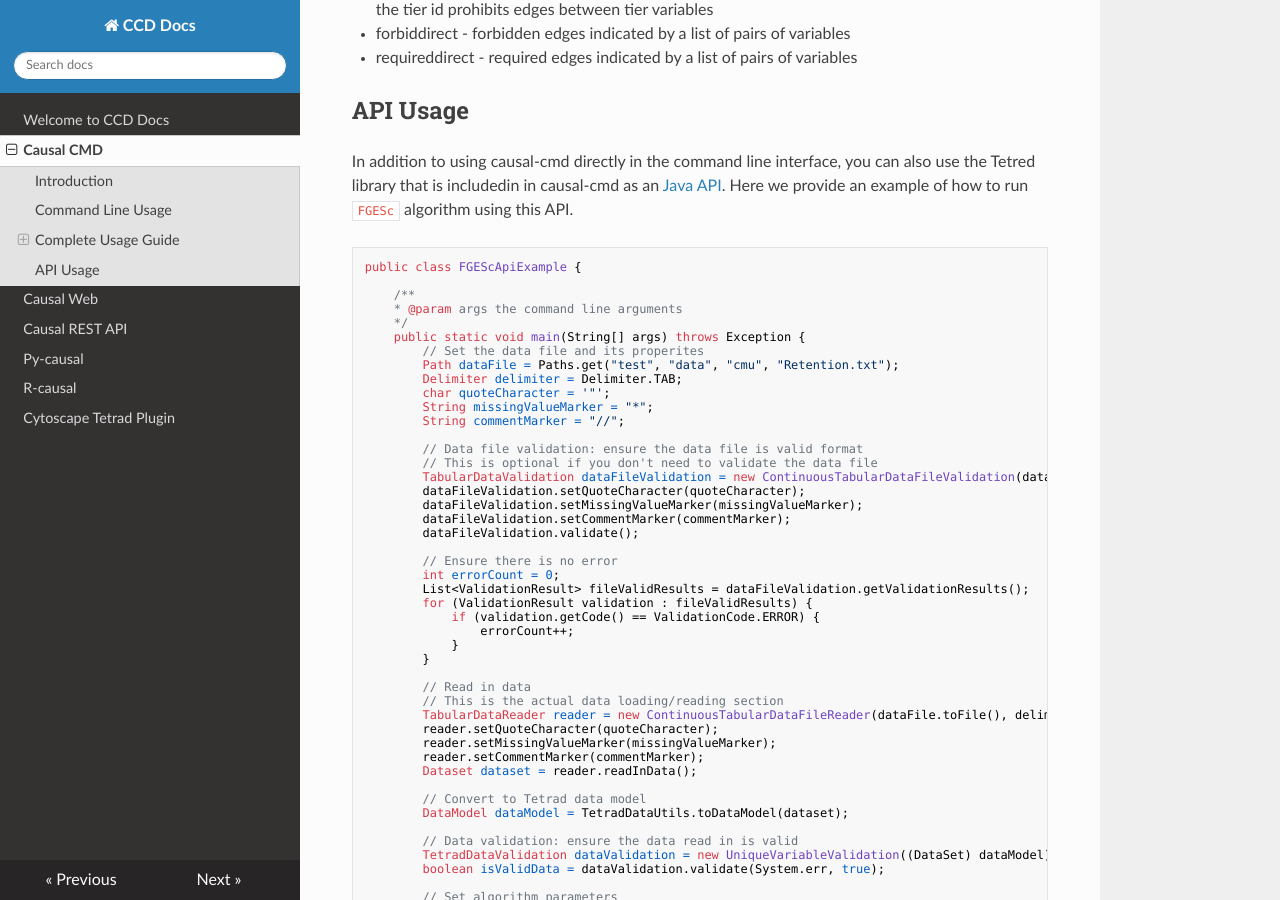
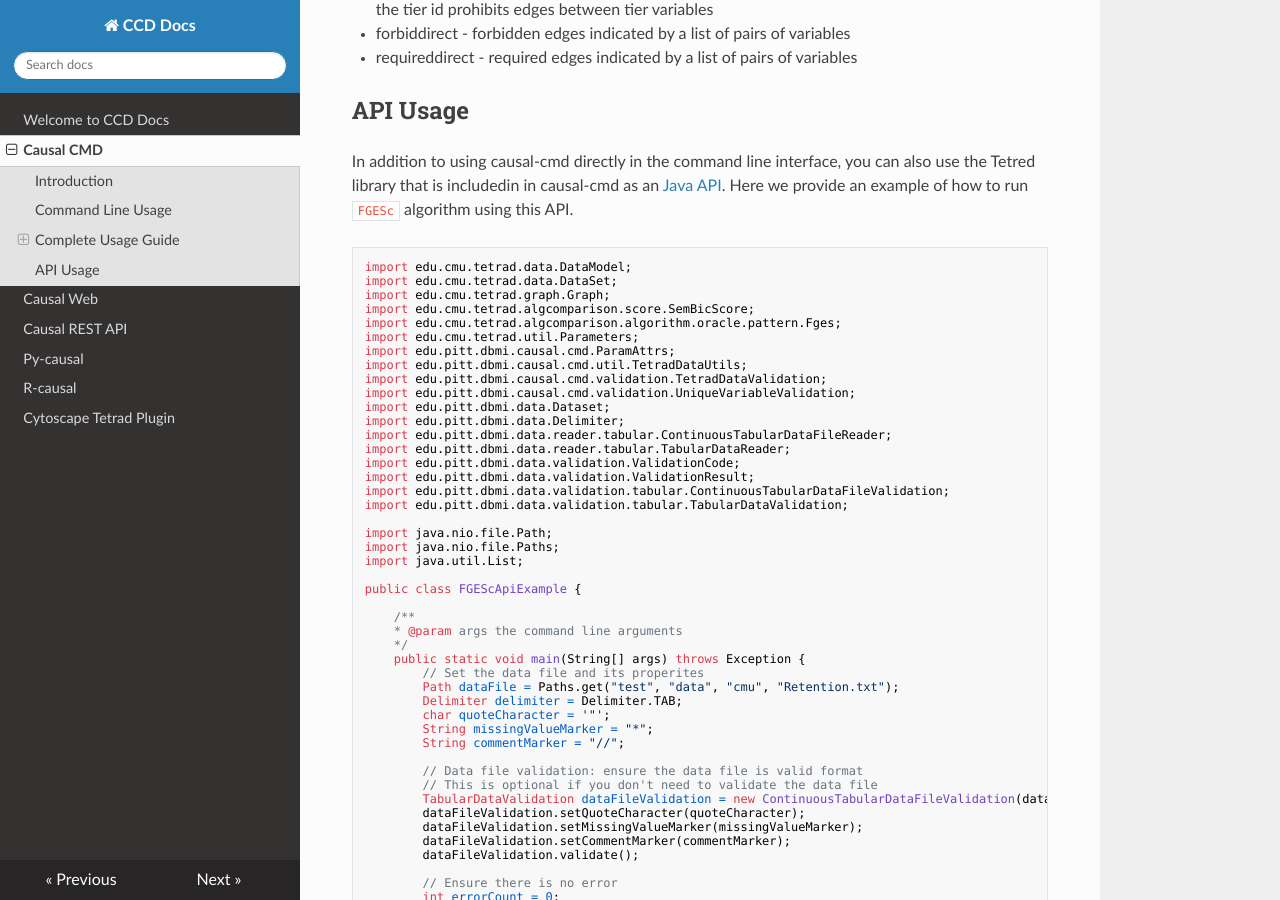
Before and after one commit to bd2kccd/bd2kccd.github.io, an MkDocs documentation site: the page built from docs_src/causal-cmd.md, in a window 1280 px wide and 900 px high, scrolled down 6109 px. Built offline with MkDocs 1.6.1, drawn with Linux system fonts in a browser that asks for light colours; nearby versions of some CDN libraries; old or Windows-style settings are respelled for this version of MkDocs.

Commit message:
updated API example

`````diff
--- a/docs_src/causal-cmd.md
+++ b/docs_src/causal-cmd.md
@@ -332,6 +332,29 @@ The first line of the prior knowledge file must say `/knowledge`. And a prior kn
 In addition to using causal-cmd directly in the command line interface, you can also use the Tetred library that is includedin in causal-cmd as an [Java API](http://cmu-phil.github.io/tetrad/tetrad-lib-apidocs/). Here we provide an example of how to run `FGESc` algorithm using this API.
 
 ````java
+import edu.cmu.tetrad.data.DataModel;
+import edu.cmu.tetrad.data.DataSet;
+import edu.cmu.tetrad.graph.Graph;
+import edu.cmu.tetrad.algcomparison.score.SemBicScore;
+import edu.cmu.tetrad.algcomparison.algorithm.oracle.pattern.Fges;
+import edu.cmu.tetrad.util.Parameters;
+import edu.pitt.dbmi.causal.cmd.ParamAttrs;
+import edu.pitt.dbmi.causal.cmd.util.TetradDataUtils;
+import edu.pitt.dbmi.causal.cmd.validation.TetradDataValidation;
+import edu.pitt.dbmi.causal.cmd.validation.UniqueVariableValidation;
+import edu.pitt.dbmi.data.Dataset;
+import edu.pitt.dbmi.data.Delimiter;
+import edu.pitt.dbmi.data.reader.tabular.ContinuousTabularDataFileReader;
+import edu.pitt.dbmi.data.reader.tabular.TabularDataReader;
+import edu.pitt.dbmi.data.validation.ValidationCode;
+import edu.pitt.dbmi.data.validation.ValidationResult;
+import edu.pitt.dbmi.data.validation.tabular.ContinuousTabularDataFileValidation;
+import edu.pitt.dbmi.data.validation.tabular.TabularDataValidation;
+
+import java.nio.file.Path;
+import java.nio.file.Paths;
+import java.util.List;
+
 public class FGEScApiExample {
 
     /**
`````
